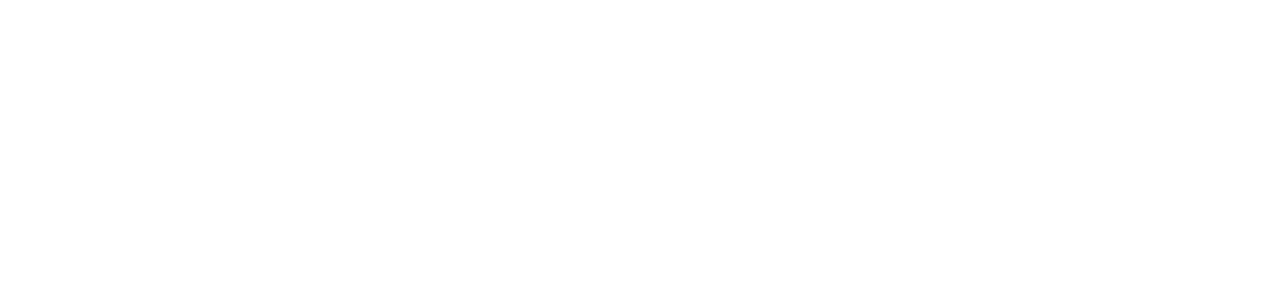
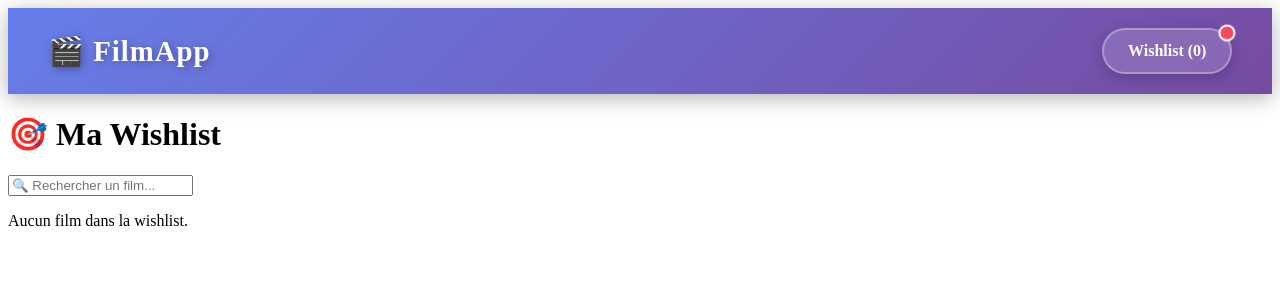
Before and after one commit to Slaco3/Movie-app, a React (Vite) app: page /wishList in a window 1280 px wide. Before the commit this address had no page. Shown: the top 300 px of the page. Built offline with nearby package versions, Linux system fonts and the light colour scheme.

Commit message:
feat: add wishlist page

```diff
--- a/src/App.jsx
+++ b/src/App.jsx
@@ -1,16 +1,20 @@
 import { Routes, Route } from "react-router"
 
+import Navbar from './components/navbar/Navbar.jsx';
 import MovieList from './components/movieList/MovieList.jsx'
 import MovieDetail from './components/movieDetail/MovieDetail.jsx'
+import Wishlist from './components/wishList/Wishlist.jsx'
 
 import { WishlistProvider } from './contexts/WishlistContext';
 
 function App() {
   return (
     <WishlistProvider>
+      <Navbar />
       <Routes>
         <Route path="/" element={<MovieList />} />
         <Route path="/movie/:id" element={<MovieDetail />} />
+        <Route path="/wishList" element={<Wishlist />} />
       </Routes>
     </WishlistProvider>
     // <MovieList />
--- a/src/components/movieList/MovieList.jsx
+++ b/src/components/movieList/MovieList.jsx
@@ -47,7 +47,7 @@
 
   return (
     <div className={styles.movieListContainer}>
-      <h1>🎬 Catalogue de Films</h1>
+      {/* <h1>🎬 Catalogue de Films</h1> */}
 
       <div className={styles.categoryTabs}>
         {categories.map(cat => (
--- /dev/null
+++ b/src/components/navbar/Navbar.jsx
@@ -0,0 +1,19 @@
+import { Link } from "react-router";
+import { useContext } from "react";
+import { WishlistContext } from "../../contexts/WishlistContext";
+import styles from './Navbar.module.css';
+
+function Navbar() {
+    const { wishlist } = useContext(WishlistContext);
+
+    return (
+        <nav className={styles.navbar}>
+            <Link to="/" className={styles.logo}>🎬 FilmApp</Link>
+            <Link to="/wishlist" className={styles.wishlistLink}>
+                Wishlist ({wishlist.length})
+            </Link>
+        </nav>
+    );
+}
+
+export default Navbar;
--- /dev/null
+++ b/src/components/navbar/Navbar.module.css
@@ -0,0 +1,250 @@
+/* ============================================
+   🎬 Navbar.module.css - Barre de navigation
+   ============================================ */
+
+.navbar {
+    position: sticky;
+    top: 0;
+    z-index: 1000;
+    display: flex;
+    justify-content: space-between;
+    align-items: center;
+    padding: 20px 40px;
+    background: linear-gradient(135deg, #667eea 0%, #764ba2 100%);
+    box-shadow: 0 4px 20px rgba(0, 0, 0, 0.3);
+    backdrop-filter: blur(10px);
+}
+
+/* ============================================
+   🎯 Logo
+   ============================================ */
+
+.logo {
+    font-size: 1.8rem;
+    font-weight: 700;
+    color: #fff;
+    text-decoration: none;
+    letter-spacing: 1px;
+    text-shadow: 2px 2px 8px rgba(0, 0, 0, 0.3);
+    transition: all 0.3s ease;
+    display: flex;
+    align-items: center;
+    gap: 8px;
+}
+
+.logo:hover {
+    transform: scale(1.05);
+    text-shadow: 3px 3px 12px rgba(255, 215, 0, 0.6);
+    color: #ffd700;
+}
+
+/* ============================================
+   ❤️ Lien Wishlist
+   ============================================ */
+
+.wishlistLink {
+    position: relative;
+    padding: 12px 24px;
+    background: rgba(255, 255, 255, 0.15);
+    backdrop-filter: blur(10px);
+    border: 2px solid rgba(255, 255, 255, 0.3);
+    border-radius: 50px;
+    color: #fff;
+    text-decoration: none;
+    font-weight: 600;
+    font-size: 1rem;
+    transition: all 0.3s ease;
+    box-shadow: 0 4px 15px rgba(0, 0, 0, 0.2);
+}
+
+.wishlistLink:hover {
+    background: linear-gradient(135deg, #f093fb 0%, #f5576c 100%);
+    border-color: #f5576c;
+    transform: translateY(-2px);
+    box-shadow: 0 6px 25px rgba(245, 87, 108, 0.5);
+}
+
+.wishlistLink:active {
+    transform: translateY(0);
+}
+
+/* Badge compteur animé */
+.wishlistLink::after {
+    content: '';
+    position: absolute;
+    top: -5px;
+    right: -5px;
+    width: 12px;
+    height: 12px;
+    background: #ff4757;
+    border-radius: 50%;
+    border: 2px solid #fff;
+    animation: pulse 2s infinite;
+    opacity: 0;
+}
+
+/* Afficher le badge seulement si wishlist > 0 */
+.wishlistLink:not(:empty)::after {
+    opacity: 1;
+}
+
+/* ============================================
+   ✨ Animations
+   ============================================ */
+
+@keyframes pulse {
+    0%, 100% {
+        transform: scale(1);
+        opacity: 1;
+    }
+    50% {
+        transform: scale(1.3);
+        opacity: 0.7;
+    }
+}
+
+@keyframes slideDown {
+    from {
+        transform: translateY(-100%);
+        opacity: 0;
+    }
+    to {
+        transform: translateY(0);
+        opacity: 1;
+    }
+}
+
+.navbar {
+    animation: slideDown 0.5s ease-out;
+}
+
+/* ============================================
+   📱 Responsive Design
+   ============================================ */
+
+/* Tablettes */
+@media (max-width: 768px) {
+    .navbar {
+        padding: 15px 25px;
+    }
+
+    .logo {
+        font-size: 1.5rem;
+    }
+
+    .wishlistLink {
+        padding: 10px 20px;
+        font-size: 0.95rem;
+    }
+}
+
+/* Mobiles */
+@media (max-width: 480px) {
+    .navbar {
+        padding: 12px 20px;
+        flex-wrap: wrap;
+        gap: 10px;
+    }
+
+    .logo {
+        font-size: 1.3rem;
+        flex: 1;
+    }
+
+    .wishlistLink {
+        padding: 8px 16px;
+        font-size: 0.9rem;
+    }
+}
+
+/* ============================================
+   🎨 Variantes de style (optionnelles)
+   ============================================ */
+
+/* Effet de verre sur scroll (nécessite JS) */
+.navbar.scrolled {
+    background: rgba(102, 126, 234, 0.9);
+    backdrop-filter: blur(20px);
+}
+
+/* Badge avec nombre visible */
+.wishlistLink[data-count]:not([data-count="0"])::before {
+    content: attr(data-count);
+    position: absolute;
+    top: -8px;
+    right: -8px;
+    background: linear-gradient(135deg, #ff6b6b, #ee5a6f);
+    color: white;
+    font-size: 0.75rem;
+    font-weight: 700;
+    padding: 2px 6px;
+    border-radius: 10px;
+    border: 2px solid white;
+    box-shadow: 0 2px 8px rgba(0, 0, 0, 0.3);
+    min-width: 20px;
+    text-align: center;
+}
+
+/* Hover sur logo avec rotation */
+.logo:hover {
+    animation: wiggle 0.5s ease;
+}
+
+@keyframes wiggle {
+    0%, 100% { transform: rotate(0deg); }
+    25% { transform: rotate(-5deg); }
+    75% { transform: rotate(5deg); }
+}
+
+/* ============================================
+   🌙 Mode sombre (optionnel)
+   ============================================ */
+
+@media (prefers-color-scheme: dark) {
+    .navbar {
+        background: linear-gradient(135deg, #434343 0%, #000000 100%);
+    }
+
+    .wishlistLink {
+        background: rgba(255, 255, 255, 0.1);
+        border-color: rgba(255, 255, 255, 0.2);
+    }
+}
+
+/* ============================================
+   🔥 États actifs
+   ============================================ */
+
+/* Lien actif (page actuelle) */
+.logo.active,
+.wishlistLink.active {
+    border-bottom: 3px solid #ffd700;
+}
+
+/* Focus pour accessibilité */
+.logo:focus,
+.wishlistLink:focus {
+    outline: 3px solid #ffd700;
+    outline-offset: 4px;
+}
+
+/* ============================================
+   ⚡ Performance
+   ============================================ */
+
+.navbar,
+.logo,
+.wishlistLink {
+    will-change: transform;
+}
+
+/* Réduire les animations sur mobiles lents */
+@media (prefers-reduced-motion: reduce) {
+    .navbar,
+    .logo,
+    .wishlistLink,
+    .wishlistLink::after {
+        animation: none;
+        transition: none;
+    }
+}
--- /dev/null
+++ b/src/components/wishList/Wishlist.jsx
@@ -0,0 +1,53 @@
+import { useContext, useState } from "react";
+import { WishlistContext } from "../../contexts/WishlistContext.jsx";
+import styles from './Wishlist.module.css';
+
+function Wishlist() {
+    const { wishlist, removeFromWishlist } = useContext(WishlistContext);
+    const [searchQuery, setSearchQuery] = useState("");
+
+    const filteredWishlist = wishlist.filter(film =>
+        film.title.toLowerCase().includes(searchQuery.toLowerCase())
+    );
+
+    return (
+        <div className={styles.wishlistContainer}>
+            <h1>🎯 Ma Wishlist</h1>
+
+            <input
+                type="text"
+                placeholder="🔍 Rechercher un film..."
+                value={searchQuery}
+                onChange={(e) => setSearchQuery(e.target.value)}
+                className={styles.searchInput}
+            />
+
+            {filteredWishlist.length === 0 ? (
+                <p>Aucun film dans la wishlist.</p>
+            ) : (
+                <ul className={styles.wishlistGrid}>
+                    {filteredWishlist.map(film => (
+                        <li key={film.id} className={styles.wishlistCard}>
+                            <img
+                                src={film.poster_path
+                                    ? `https://image.tmdb.org/t/p/w500${film.poster_path}`
+                                    : 'https://via.placeholder.com/500x750?text=No+Image'}
+                                alt={film.title}
+                                className={styles.poster}
+                            />
+                            <h3 className={styles.title}>{film.title}</h3>
+                            <button
+                                className={styles.btnRemove}
+                                onClick={() => removeFromWishlist(film.id)}
+                            >
+                                Supprimer
+                            </button>
+                        </li>
+                    ))}
+                </ul>
+            )}
+        </div>
+    );
+}
+
+export default Wishlist;
```
Also changed, not shown: src/components/wishList/Wishlist.module.css (added).
